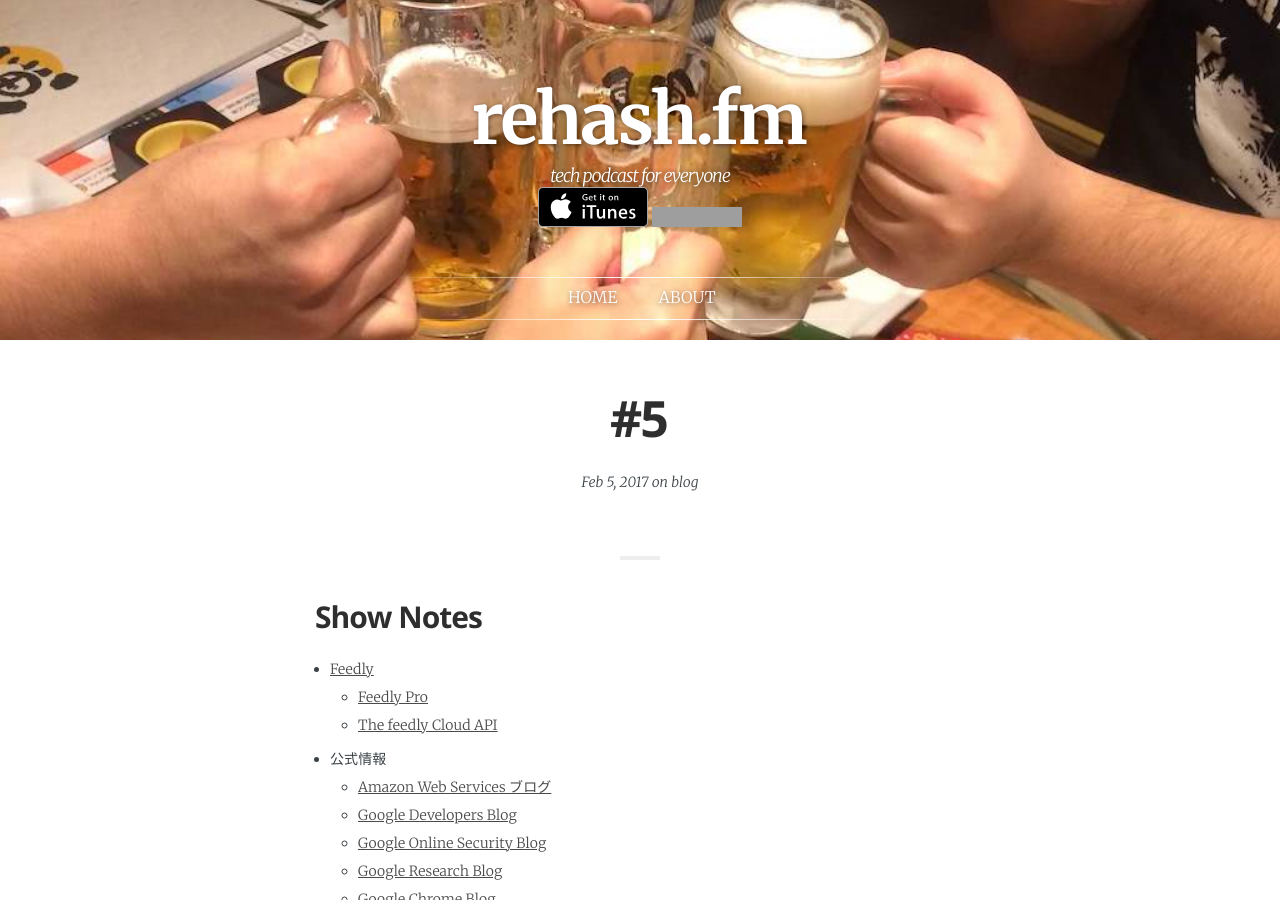
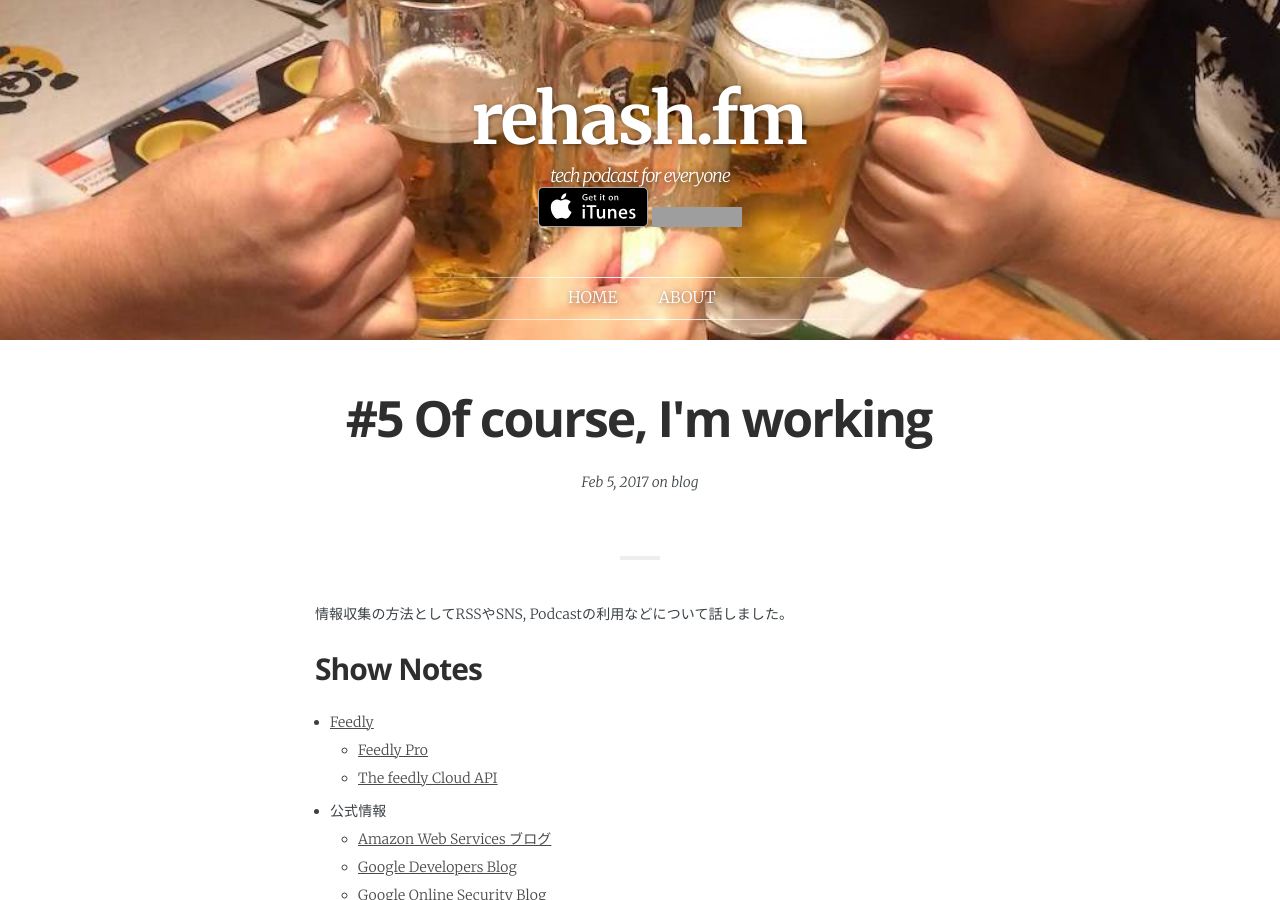
Before and after one commit to rehashfm/rehash.fm, a Jekyll site: the page built from _posts/2017-02-05-5.md, in a window 1280 px wide and 900 px high. Built offline with Jekyll 4.4.1, drawn with Linux system fonts in a browser that asks for light colours; some web fonts are replaced; grey boxes are pictures that could not be loaded.

Commit message:
Add title to #5

```diff
--- a/_posts/2017-02-05-5.md
+++ b/_posts/2017-02-05-5.md
@@ -1,13 +1,14 @@
 ---
 layout:            post
-title:             "#5 "
+title:             "#5 Of course, I'm working"
 date:              2017-02-05 12:00:00 +0900
 tags:              blog
 category:          Blog
 author:            smile-0yen,azihsoyn
-excerpt:
+excerpt:           情報収集の方法としてRSSやSNS, Podcastの利用などについて話しました。
 ---
 
+情報収集の方法としてRSSやSNS, Podcastの利用などについて話しました。
 
 ## Show Notes
 
```
